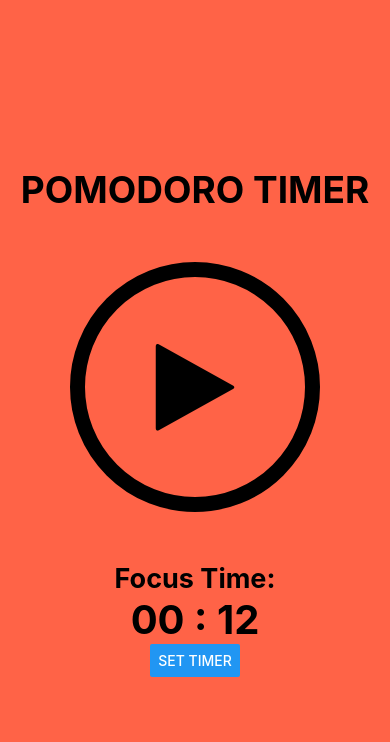
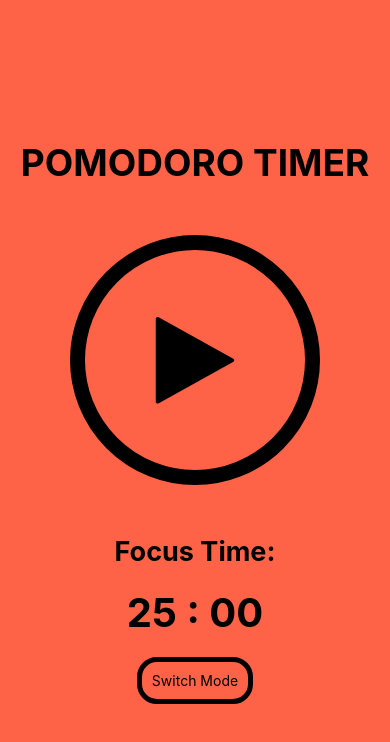
Before and after one commit to alessandro-001/Pomodoro-timer, a React Native app: screen / in a window 390 px wide. Shown: the top 742 px of the page. Built offline with nearby package versions, Linux system fonts and the light colour scheme.

Commit message:
added and styled swithc mode button

```diff
--- a/App.tsx
+++ b/App.tsx
@@ -1,18 +1,16 @@
 import { StatusBar } from 'expo-status-bar';
 import { useEffect, useRef, useState } from 'react';
-import { Button, StyleSheet, Text, View } from 'react-native';
+import { Button, StyleSheet, Text, TouchableOpacity, View } from 'react-native';
 import { CountdownDisplay } from './Components/CountdownDisplay';
 import { TimerButton } from './Components/Timerbutton';
 
-import { Picker } from '@react-native-picker/picker';
-
-
-
-const focusTimeMinutes = 0.2 * 60 * 1000;
-const breakTimeMinutes = 0.1 * 60 * 1000;
+// Timers Settings: //
+const focusTimeMinutes = 25 * 60 * 1000;
+const breakTimeMinutes = 5 * 60 * 1000;
 
 export default function App() {
 
+  // States: //
   const [timerCount, setTimerCount] = useState<number>(focusTimeMinutes);
   const timerInterval = useRef<NodeJS.Timeout | null>(null);
   const [mode, setMode] = useState<"Focus Time" | "Break Time">("Focus Time");
@@ -21,7 +19,7 @@ export default function App() {
   function startTimer() {
     setTimerRunning(true);
     const id = setInterval(() => setTimerCount(prev => prev - 1000), 1000);
-    timerInterval.current = id; // Store the interval ID
+    timerInterval.current = id;
   }
 
   function stopTimer() {
@@ -30,6 +28,18 @@ export default function App() {
     }
     setTimerRunning(false);
   }
+
+  const handleModeSwitch = () => {
+    stopTimer();
+
+    if (mode === "Focus Time") {
+      setMode("Break Time");
+      setTimerCount(breakTimeMinutes);
+    } else {
+      setMode("Focus Time");
+      setTimerCount(focusTimeMinutes);
+    }
+  };
 
   useEffect(() => {
     if (timerCount === 0) {
@@ -44,7 +54,7 @@ export default function App() {
     }
   }, [timerCount]);
 
-
+  // Rendering: //
   return (
     <View style={mode === "Focus Time" ? styles.focusMode : styles.relaxMode }>
       <Text style={styles.title}>POMODORO TIMER</Text>
@@ -52,11 +62,14 @@ export default function App() {
       <TimerButton timerRunning={timerRunning} startTimer={startTimer} stopTimer={stopTimer} />
       <Text style={styles.modeStyle}>{mode}:</Text>
       <CountdownDisplay timerDate={new Date(timerCount)} />
-      <Button title='Set Timer'></Button>
+      <TouchableOpacity onPress={handleModeSwitch} style={mode === "Focus Time" ? styles.switchBtnFocus : styles.switchBtnRelax }>
+        <Text>Switch Mode</Text>
+      </TouchableOpacity>
     </View>
   );
 }
 
+// Styles: //
 const styles = StyleSheet.create({
   container: {
     flex: 1,
@@ -83,5 +96,24 @@ const styles = StyleSheet.create({
   modeStyle: {
     fontSize: 27,
     fontWeight: "bold",
-  }
+    marginBottom: 20,
+  },
+  switchBtnRelax: {
+    backgroundColor: '#167D7F',
+    padding: 10,
+    borderRadius: 20,
+    marginTop: 20,
+    alignItems: 'center',
+    borderWidth: 5,
+    borderColor: "black",
+  },
+  switchBtnFocus: {
+    backgroundColor: 'tomato',
+    padding: 10,
+    borderRadius: 20,
+    marginTop: 20,
+    alignItems: 'center',
+    borderWidth: 5,
+    borderColor: "black",
+  },
 });
```
